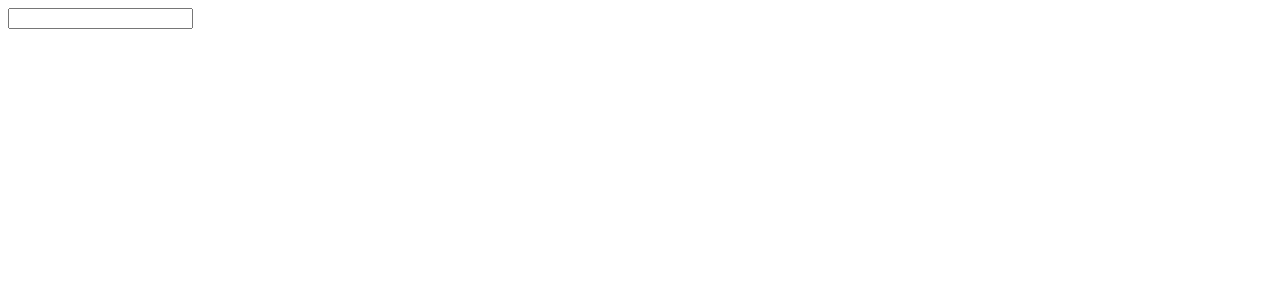
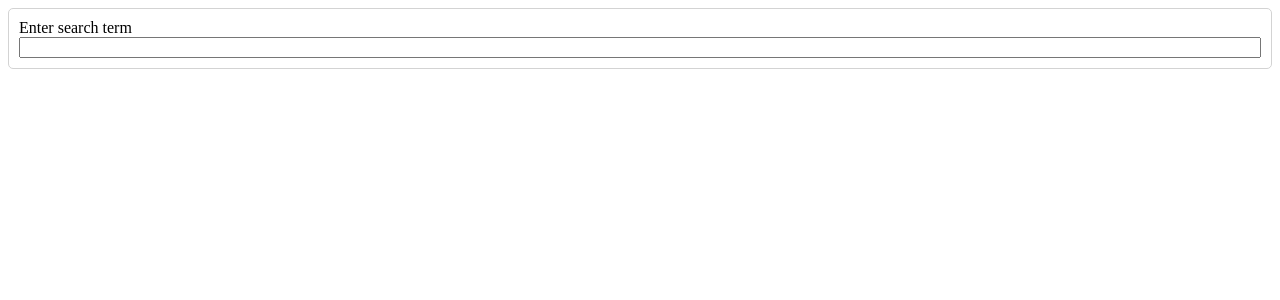
Before and after one commit to Noi-Git/L-pics, a React (Create React App) app: page / in a window 1280 px wide. Shown: the top 300 px of the page. Built offline with nearby package versions, Linux system fonts and the light colour scheme.

Commit message:
add css to the components

```diff
--- /dev/null
+++ b/src/components/ImageList.css
@@ -0,0 +1,9 @@
+.image-list {
+  columns: 6 200px;
+  column-gap: 10px;
+}
+
+img {
+  width: 100%;
+  margin-bottom: 10px;
+}
--- a/src/components/ImageList.js
+++ b/src/components/ImageList.js
@@ -1,12 +1,13 @@
 import React from 'react'
 import ImageShow from './ImageShow'
+import './ImageList.css'
 
 const ImageList = ({ images }) => {
   const renderedImages = images.map((image) => {
     return <ImageShow key={image.id} image={image} />
   })
 
-  return <div> {renderedImages}</div>
+  return <div className='image-list'> {renderedImages}</div>
 }
 
 export default ImageList
--- /dev/null
+++ b/src/components/SearchBar.css
@@ -0,0 +1,10 @@
+.search-bar {
+  border: 1px solid lightgrey;
+  border-radius: 5px;
+  padding: 10px;
+}
+
+.search-bar form {
+  display: flex;
+  flex-direction: column;
+}
--- a/src/components/SearchBar.js
+++ b/src/components/SearchBar.js
@@ -1,4 +1,5 @@
 import React, { useState } from 'react'
+import './SearchBar.css'
 
 const SearchBar = ({ onSearchFormSubmit }) => {
   const [searchTerm, setSearchTerm] = useState('')
@@ -13,8 +14,9 @@
   }
 
   return (
-    <div>
+    <div className='search-bar'>
       <form onSubmit={handleFormSubmit}>
+        <label>Enter search term</label>
         <input value={searchTerm} onChange={handleChange} />
       </form>
     </div>
```
